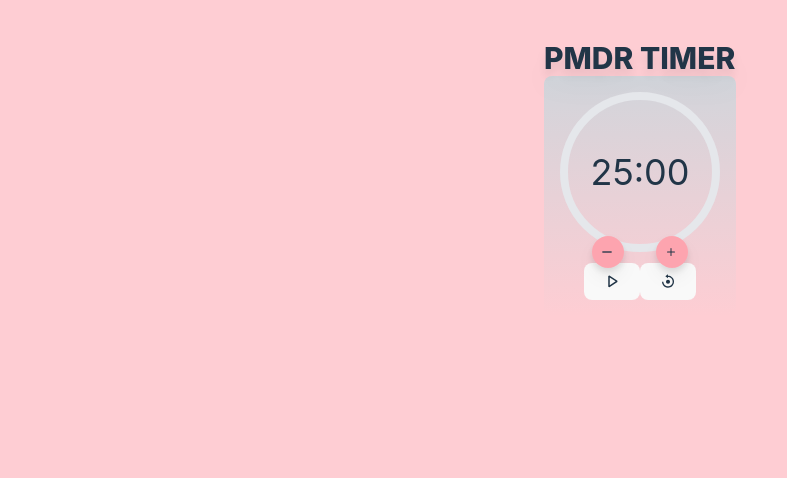
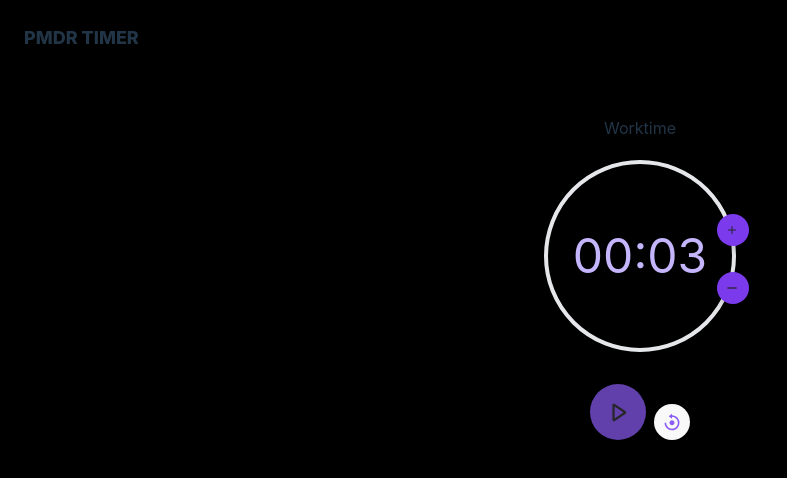
Before and after one commit to becodeorg/hamilton-7-react-project-lilouMazzarisi, a React (Vite) app in the folder pomodoro-timer/: page / in a window 1280 px wide. Shown: the top 478 px of the page, without its empty margins (0-787 px from the left). Built offline with nearby package versions, Linux system fonts and the light colour scheme.

Commit message:
added break timer

```diff
--- a/pomodoro-timer/index.html
+++ b/pomodoro-timer/index.html
@@ -8,8 +8,8 @@
   <title>Vite + React</title>
 </head>
 
-<body class="bg-rose-200 items-start justify-center">
-  <div id="root"></div>
+<body class="bg-black items-start justify-center p-4">
+  <div id="root" class="w-full"></div>
   <script type="module" src="/src/main.jsx"></script>
 </body>
 
--- a/pomodoro-timer/src/App.jsx
+++ b/pomodoro-timer/src/App.jsx
@@ -6,19 +6,37 @@ import "./index.css";
 import React, { useState, useEffect } from 'react';
 
 function App() {
-  const [timer, setTimer] = useState(25 * 60); // we set the timer to 25 times 60 seconds = 1500 seconds
+  const [timer, setTimer] = useState(3);// we set the timer to 25 times 60 seconds = 1500 seconds
+  const [breakTimer, setBreakTimer] = useState(5 * 60);
+  // start countdown with button
   const [start, setStart] = useState(false);
+  const [startBreak, setStartBreak] = useState(false);
+  // Show modal
   const [show, setShow] = useState(false);
 
   // Changes the Format from 0:0 to 00:00
+  const timeFormat = (time) => {
+    let min = Math.floor(time / 60);
+    let sec = time % 60;
+    console.log(min + ":" + sec);
+    return (
+      (min < 10 ? "0" + min : min) // displays the minutes like 00 or 01 or 10
+      + ":" +
+      (sec < 10 ? "0" + sec : sec) // displays the second like 00 or 01 or 10
+    )
+  }
 
+  // Activates play button
   const toggle = () => {
     setStart(!start); // start -> true x
   }
+  const modalToggle = () => {
+    setStartBreak(!startBreak); // start -> true x
 
+  }
+  // countdown worktime
   useEffect(() => {
     let interval = null;
-
     if (start && timer > 0) {
       interval = setInterval(() => {
         setTimer(timer => timer - 1);
@@ -27,13 +45,30 @@ function App() {
       clearInterval(interval);
     } else if (timer === 0) {
       setShow(!show);
+      console.log(show)
     }
     return () => clearInterval(interval);
   }, [start, timer]);
 
+  useEffect(() => {
+    let interval = null;
+    if (startBreak && breakTimer > 0) {
+      interval = setInterval(() => {
+        setBreakTimer(breakTimer => breakTimer - 1);
+      }, 1000);
+    } else if (!startBreak && timer !== 0) {
+      clearInterval(interval);
+    }
+    return () => clearInterval(interval);
+  }, [startBreak, breakTimer]);
+
   const reset = () => {
     setTimer(25 * 60);
     setStart(false);
+  }
+  const resetModal = () => {
+    setBreakTimer(5 * 60);
+    setStartBreak(false);
   }
 
   const add = () => {
@@ -47,12 +82,28 @@ function App() {
   }
 
   return (
-    <div className="App p-10">
-      <h1 className="text-3xl font-extrabold drop-shadow-xl">PMDR TIMER</h1>
-      <div className="flex flex-col items-center justify-between bg-gradient-to-b from-gray-300 to-transparent rounded-lg p-4 h-60">
-        <Timer timer={timer} substract={substract} add={add} />
-        <Buttons start={start} toggle={toggle} reset={reset} />
-        {show && <Modal setShow={setShow} reset={reset} timer={timer} />}
+    <div className="App p-2">
+      <h1 className="pb-4 text-lg font-extrabold drop-shadow-xl">PMDR TIMER</h1>
+      <div className="h-full flex flex-col items-center justify-between rounded-lg p-4">
+        <Timer
+          timer={timer}
+          substract={substract}
+          add={add}
+          timeFormat={timeFormat} />
+        <Buttons
+          start={start}
+          toggle={toggle}
+          reset={reset} />
+        {show && <Modal
+          setShow={setShow}
+          show={show}
+          timeFormat={timeFormat}
+          breakTimer={breakTimer}
+          modalToggle={modalToggle}
+          startBreak={startBreak}
+          resetModal={resetModal}
+          reset={reset}
+        />}
       </div>
     </div >
   )
--- a/pomodoro-timer/src/components/Buttons.jsx
+++ b/pomodoro-timer/src/components/Buttons.jsx
@@ -5,14 +5,14 @@ import { BiReset } from 'react-icons/bi';
 const Buttons = ({ start, toggle, reset }) => {
 
     return (
-        <div>
+        <div className='flex items-baseline justify-center'>
             <button
-                className='btnStart'
+                className='btnStart bg-violet-500/70 w-14 h-14 p-0 pl-4 text-2xl text-zinc-800 rounded-full mr-2 focus:outline-0 border-0 focus:shadow-gray-800/50 focus:shadow-inner '
                 onClick={toggle}>
                 {start ? <BsPause /> : <VscDebugStart />}
             </button>
             <button
-                className='btnReset'
+                className='btnReset w-9 h-9 p-0 pl-2 text-xl text-violet-500 rounded-full focus:outline-0 border-0 focus:shadow-inner-xl'
                 onClick={reset}>
                 <BiReset />
             </button>
--- a/pomodoro-timer/src/components/Modal.jsx
+++ b/pomodoro-timer/src/components/Modal.jsx
@@ -1,15 +1,48 @@
-const Modal = ({ timer, show, setShow, reset }) => {
+import { VscClose } from 'react-icons/vsc';
+import { VscDebugStart } from 'react-icons/vsc';
+import { BsPause } from 'react-icons/bs';
+import { BiReset } from 'react-icons/bi';
+
+const Modal = ({ setShow, show, timeFormat, breakTimer, modalToggle, startBreak, resetModal, reset }) => {
     return (
-        <div>
-            <h3>Break Time!</h3>
-            <button className="basicBtn"
-                onClick={() => { setShow(show) }}
+        <div className="bg-violet-700 absolute top-[100px] h-[345px] w-64 rounded-xl flex flex-col p-6 justify-between" >
+            <button className="basicBtn self-end"
+                onClick={() => { setShow(!show); reset() }}
             >
-                Close
+                <VscClose />
             </button>
-            <button
-                onClick={() => { setShow(show); reset(timer) }}
-            >New Timer</button>
+            <div className='pb-5'>
+                <h3>Time for a break!</h3>
+                <p className='italic text-xs'>Press Play to start your break.</p>
+            </div>
+            <div>
+                <div className='flex gap-5 items-start justify-center pb-10'>
+                    <span className='text-5xl '>
+                        {timeFormat(breakTimer)}
+                    </span>
+                    <div className='flex gap-1 items-baseline justify-between'>
+                        <button
+                            className='btnReset drop-shadow-lg w-7 h-7 p-0 pl-2 text-xs text-violet-500 rounded-full focus:outline-0 border-0 focus:shadow-inner-xl'
+                            onClick={resetModal}>
+                            <BiReset />
+                        </button>
+                        <button
+                            className='btnStart drop-shadow-lg bg-violet-500/70 w-12 h-12 p-0 pl-3 text-2xl text-zinc-800 rounded-full focus:outline-0 border-0 focus:shadow-gray-800/50'
+                            onClick={modalToggle}>
+                            {startBreak ? <BsPause /> : <VscDebugStart />}
+                        </button>
+
+                    </div>
+                </div>
+                <div className='flex gap-4 items-center justify-end pb-5'>
+
+                    <button
+                        className='btnReset drop-shadow-lg text-violet-500 rounded-full focus:outline-0 border-0 focus:shadow-inner-xl'
+                        onClick={() => { setShow(!show); reset() }}
+                    >Back to work</button>
+
+                </div>
+            </div>
         </div >
     )
 
--- a/pomodoro-timer/src/components/Timer.jsx
+++ b/pomodoro-timer/src/components/Timer.jsx
@@ -1,36 +1,26 @@
 import { BiMinus } from 'react-icons/bi';
 import { BsPlus } from 'react-icons/bs';
 
-const Timer = ({ timer, add, substract }) => {
-    const timeFormat = (time) => {
-        let min = Math.floor(time / 60);
-        let sec = time % 60;
-        console.log(min + ":" + sec);
-        return (
-            (min < 10 ? "0" + min : min) // displays the minutes like 00 or 01 or 10
-            + ":" +
-            (sec < 10 ? "0" + sec : sec) // displays the second like 00 or 01 or 10
-        )
-    }
+const Timer = ({ timer, add, substract, timeFormat }) => {
     return (
-        <div className='flex flex-col items-center justify-center gap-5 relative'>
-
-            <div className='timer border-8 rounded-full w-40 h-40 flex items-center justify-center'>
-                <span className='text-4xl '>
+        <div className='flex flex-col items-center justify-center gap-5 relative p-8'>
+            <h2>Worktime</h2>
+            <div className='timer border-4 rounded-full w-48 h-48 flex items-center justify-center text-violet-300 shadow-inner shadow-black'>
+                <span className='text-5xl '>
                     {timeFormat(timer)}
                 </span>
             </div>
-            <div className='flex justify-between absolute w-3/5 top-36'>
-                <button
-                    className='btnMinus basicBtn '
-                    onClick={substract}
-                >
-                    <BiMinus />
-                </button>
+            <div className='flex flex-col justify-between absolute h-[30%] top-[130px] left-[205px] '>
                 <button
                     className='btnPlus basicBtn'
                     onClick={add}>
                     <BsPlus />
+                </button>
+                <button
+                    className='btnMinus basicBtn'
+                    onClick={substract}
+                >
+                    <BiMinus />
                 </button>
             </div>
         </div>
--- a/pomodoro-timer/src/index.css
+++ b/pomodoro-timer/src/index.css
@@ -64,7 +64,12 @@ button:focus-visible {
 }
 
 .basicBtn {
-  @apply rounded-full w-8 h-8 p-1.5 bg-rose-300 drop-shadow-lg;
+  @apply rounded-full w-8 h-8 p-1.5 drop-shadow-lg bg-violet-600 text-zinc-800;
+}
+
+.basicBtn:hover {
+  border-color: transparent;
+  background-color: beige;
 }
 
 @media (prefers-color-scheme: light) {
```
Also changed, not shown: pomodoro-timer/vite.config.js (+7 -6 lines), 2 other files (tests, documents, lock files or other folders).
